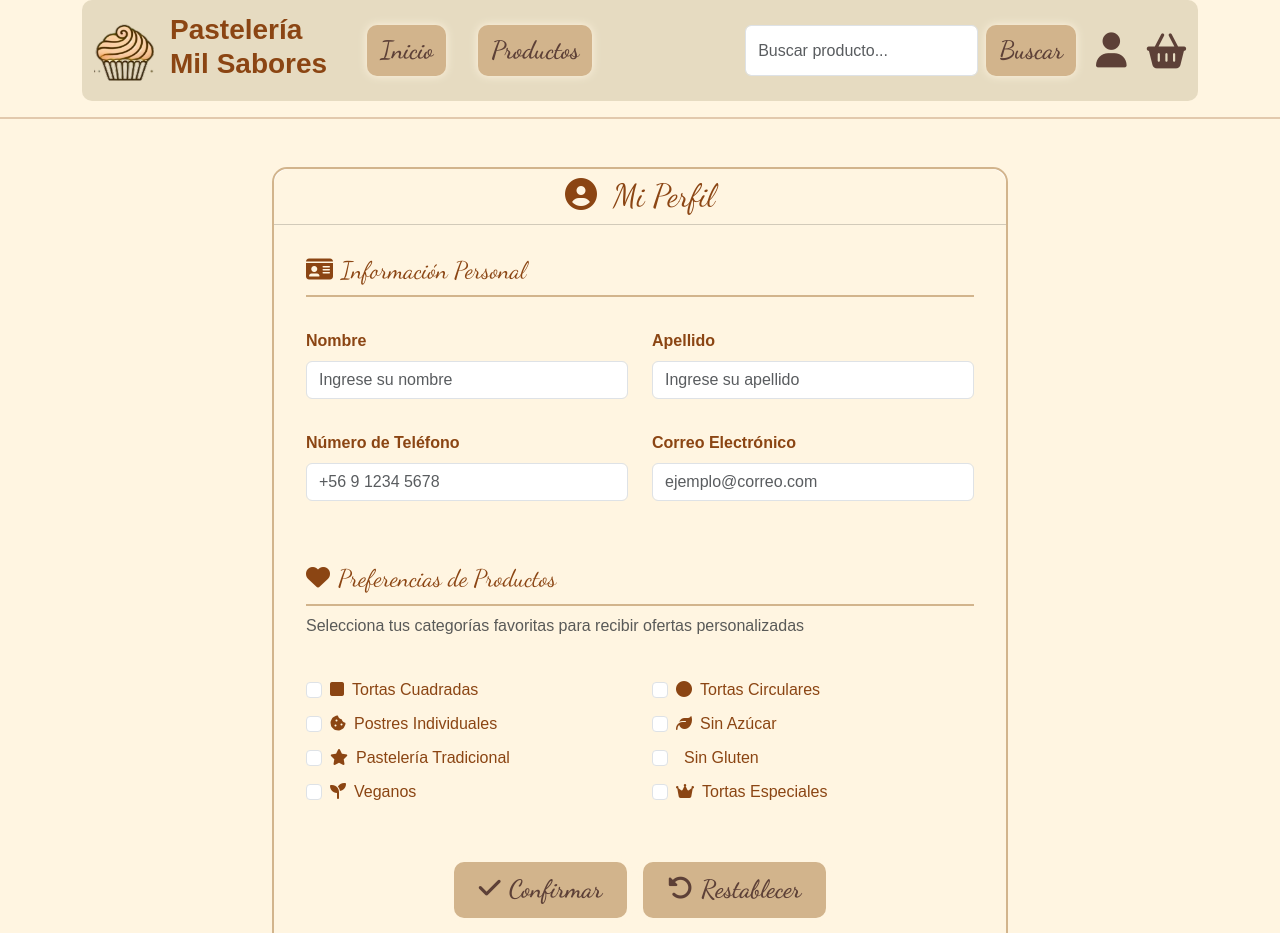
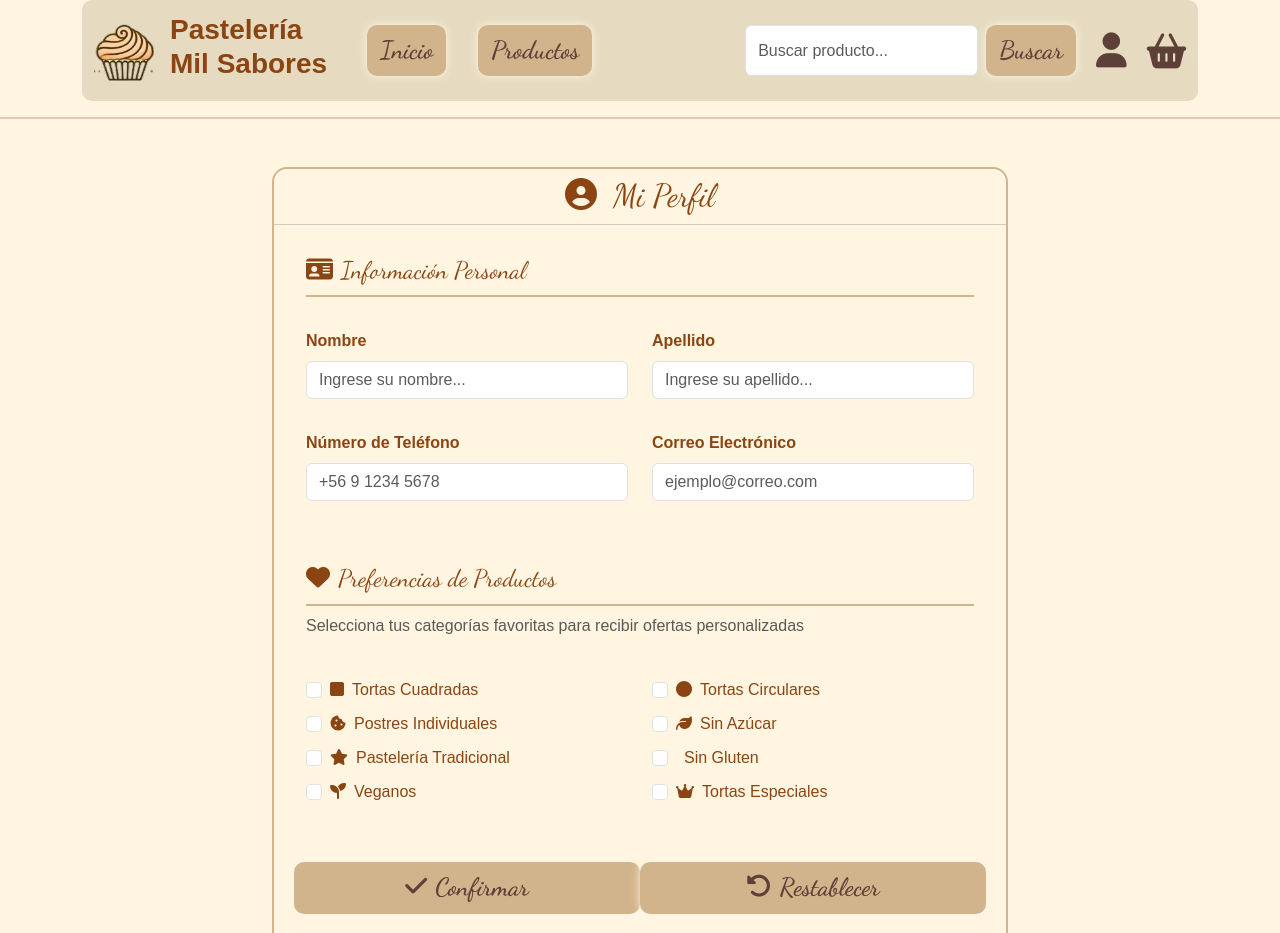
Before and after one commit to Prii231/Migracion-Pasteleria, a React (Create React App) app: page /perfil in a window 1280 px wide. Shown: the top 933 px of the page. Built offline with nearby package versions, Linux system fonts and the light colour scheme.

Commit message:
Actualziacion Pagina

```diff
--- a/src/Components/ActualizarPerfil.js
+++ b/src/Components/ActualizarPerfil.js
@@ -77,10 +77,7 @@ function Perfil() {
                 <Row className="justify-content-center">
                     <Col lg={8}>
                         <Card style={{ borderRadius: '15px', border: '2px solid #D2B48C' }}>
-                            <Card.Header
-                                className="fondoCuerpo text-center"
-                                style={{ borderRadius: '15px 15px 0 0' }}
-                            >
+                            <Card.Header className="fondoCuerpo text-center" style={{ borderRadius: '15px 15px 0 0' }}>
                                 <h2 style={{ fontFamily: 'Dancing Script', color: '#8B4513', margin: 0 }}>
                                     <i className="fa-solid fa-user-circle me-3"></i>Mi Perfil
                                 </h2>
@@ -89,20 +86,15 @@ function Perfil() {
                             <Card.Body style={{ backgroundColor: '#FFF5E1', padding: '2rem' }}>
                                 <Form id="perfilForm">
                                     <Row className="mb-4">
-                                        <Col xs={12}>
-                                            <h4 style={{
-                                                fontFamily: 'Dancing Script',
-                                                color: '#8B4513',
-                                                borderBottom: '2px solid #D2B48C',
-                                                paddingBottom: '10px'
-                                            }}>
+                                        <Col lg={12}>
+                                            <h4 style={{ fontFamily: 'Dancing Script', color: '#8B4513', borderBottom: '2px solid #D2B48C', paddingBottom: '10px' }}>
                                                 <i className="fa-solid fa-id-card me-2"></i>Información Personal
                                             </h4>
                                         </Col>
                                     </Row>
 
                                     <Row className="mb-3">
-                                        <Col md={6} className="mb-3">
+                                        <Col lg={6} className="mb-3">
                                             <Form.Label htmlFor="nombre" className="textoCuerpo">
                                                 <strong>Nombre</strong>
                                             </Form.Label>
@@ -110,13 +102,13 @@ function Perfil() {
                                                 type="text"
                                                 id="nombre"
                                                 name="nombre"
-                                                placeholder="Ingrese su nombre"
+                                                placeholder="Ingrese su nombre..."
                                                 value={datosFormulario.nombre}
                                                 onChange={handleChange}
                                                 required
                                             />
                                         </Col>
-                                        <Col md={6} className="mb-3">
+                                        <Col lg={6} className="mb-3">
                                             <Form.Label htmlFor="apellido" className="textoCuerpo">
                                                 <strong>Apellido</strong>
                                             </Form.Label>
@@ -124,7 +116,7 @@ function Perfil() {
                                                 type="text"
                                                 id="apellido"
                                                 name="apellido"
-                                                placeholder="Ingrese su apellido"
+                                                placeholder="Ingrese su apellido..."
                                                 value={datosFormulario.apellido}
                                                 onChange={handleChange}
                                                 required
@@ -133,7 +125,7 @@ function Perfil() {
                                     </Row>
 
                                     <Row className="mb-3">
-                                        <Col md={6} className="mb-3">
+                                        <Col lg={6} className="mb-3">
                                             <Form.Label htmlFor="telefono" className="textoCuerpo">
                                                 <strong>Número de Teléfono</strong>
                                             </Form.Label>
@@ -147,7 +139,7 @@ function Perfil() {
                                                 required
                                             />
                                         </Col>
-                                        <Col md={6} className="mb-3">
+                                        <Col lg={6} className="mb-3">
                                             <Form.Label htmlFor="email" className="textoCuerpo">
                                                 <strong>Correo Electrónico</strong>
                                             </Form.Label>
@@ -164,7 +156,7 @@ function Perfil() {
                                     </Row>
 
                                     <Row className="mb-4 mt-5">
-                                        <Col xs={12}>
+                                        <Col lg={12}>
                                             <h4 style={{
                                                 fontFamily: 'Dancing Script',
                                                 color: '#8B4513',
@@ -180,7 +172,7 @@ function Perfil() {
                                     </Row>
 
                                     <Row>
-                                        <Col md={6} className="mb-2">
+                                        <Col lg={6} className="mb-2">
                                             <Form.Check
                                                 type="checkbox"
                                                 id="torta-cuadrada"
@@ -195,7 +187,7 @@ function Perfil() {
                                                 }
                                             />
                                         </Col>
-                                        <Col md={6} className="mb-2">
+                                        <Col lg={6} className="mb-2">
                                             <Form.Check
                                                 type="checkbox"
                                                 id="torta-circular"
@@ -210,7 +202,7 @@ function Perfil() {
                                                 }
                                             />
                                         </Col>
-                                        <Col md={6} className="mb-2">
+                                        <Col lg={6} className="mb-2">
                                             <Form.Check
                                                 type="checkbox"
                                                 id="postre-individual"
@@ -225,7 +217,7 @@ function Perfil() {
                                                 }
                                             />
                                         </Col>
-                                        <Col md={6} className="mb-2">
+                                        <Col lg={6} className="mb-2">
                                             <Form.Check
                                                 type="checkbox"
                                                 id="sin-azucar"
@@ -240,7 +232,7 @@ function Perfil() {
                                                 }
                                             />
                                         </Col>
-                                        <Col md={6} className="mb-2">
+                                        <Col lg={6} className="mb-2">
                                             <Form.Check
                                                 type="checkbox"
                                                 id="pasteleria-tradicional"
@@ -255,7 +247,7 @@ function Perfil() {
                                                 }
                                             />
                                         </Col>
-                                        <Col md={6} className="mb-2">
+                                        <Col lg={6} className="mb-2">
                                             <Form.Check
                                                 type="checkbox"
                                                 id="sin-gluten"
@@ -270,7 +262,7 @@ function Perfil() {
                                                 }
                                             />
                                         </Col>
-                                        <Col md={6} className="mb-2">
+                                        <Col lg={6} className="mb-2">
                                             <Form.Check
                                                 type="checkbox"
                                                 id="vegano"
@@ -285,7 +277,7 @@ function Perfil() {
                                                 }
                                             />
                                         </Col>
-                                        <Col md={6} className="mb-2">
+                                        <Col lg={6} className="mb-2">
                                             <Form.Check
                                                 type="checkbox"
                                                 id="especial"
@@ -314,25 +306,31 @@ function Perfil() {
                                     )}
 
                                     <Row className="mt-5">
-                                        <Col xs={12}>
-                                            <div className="d-flex flex-wrap gap-3 justify-content-center">
+                                        <Col lg={6}>
+                                            <Row>
                                                 <Button
                                                     type="button"
-                                                    variant=""
-                                                    className="botones px-4 py-2"
+                                                    variant = ""
+                                                    className="botones"
                                                     onClick={handleConfirm}
                                                 >
                                                     <i className="fa-solid fa-check me-2"></i>Confirmar
                                                 </Button>
+                                            </Row>
+                                        </Col>
+
+                                        <Col lg={6}>
+                                            <Row>
                                                 <Button
                                                     type="reset"
-                                                    variant=""
-                                                    className="botones px-4 py-2"
+                                                    variant = ""
+                                                    className="botones"
                                                     onClick={handleReset}
                                                 >
                                                     <i className="fa-solid fa-rotate-left me-2"></i>Restablecer
                                                 </Button>
-                                            </div>
+                                            </Row>
+
                                         </Col>
                                     </Row>
                                 </Form>
```
Also changed, not shown: 1 other file (tests, documents, lock files or other folders).
